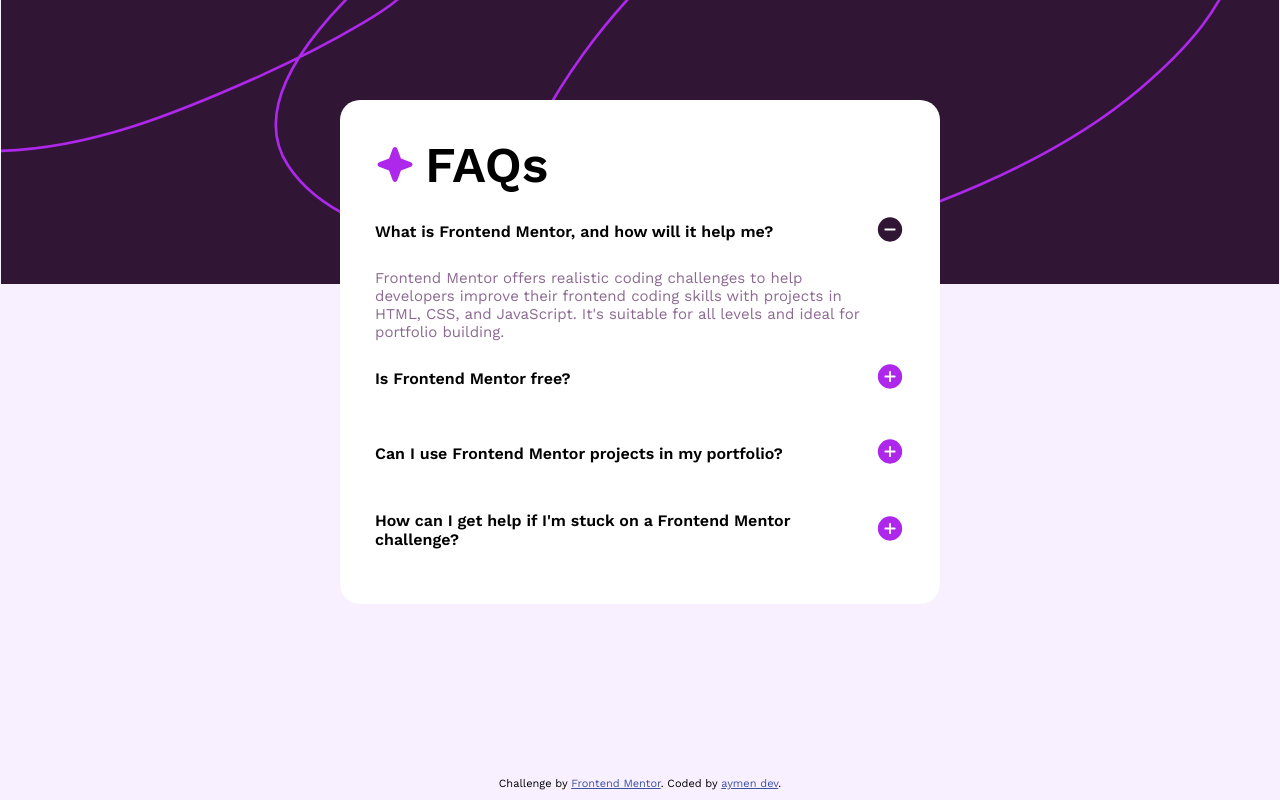
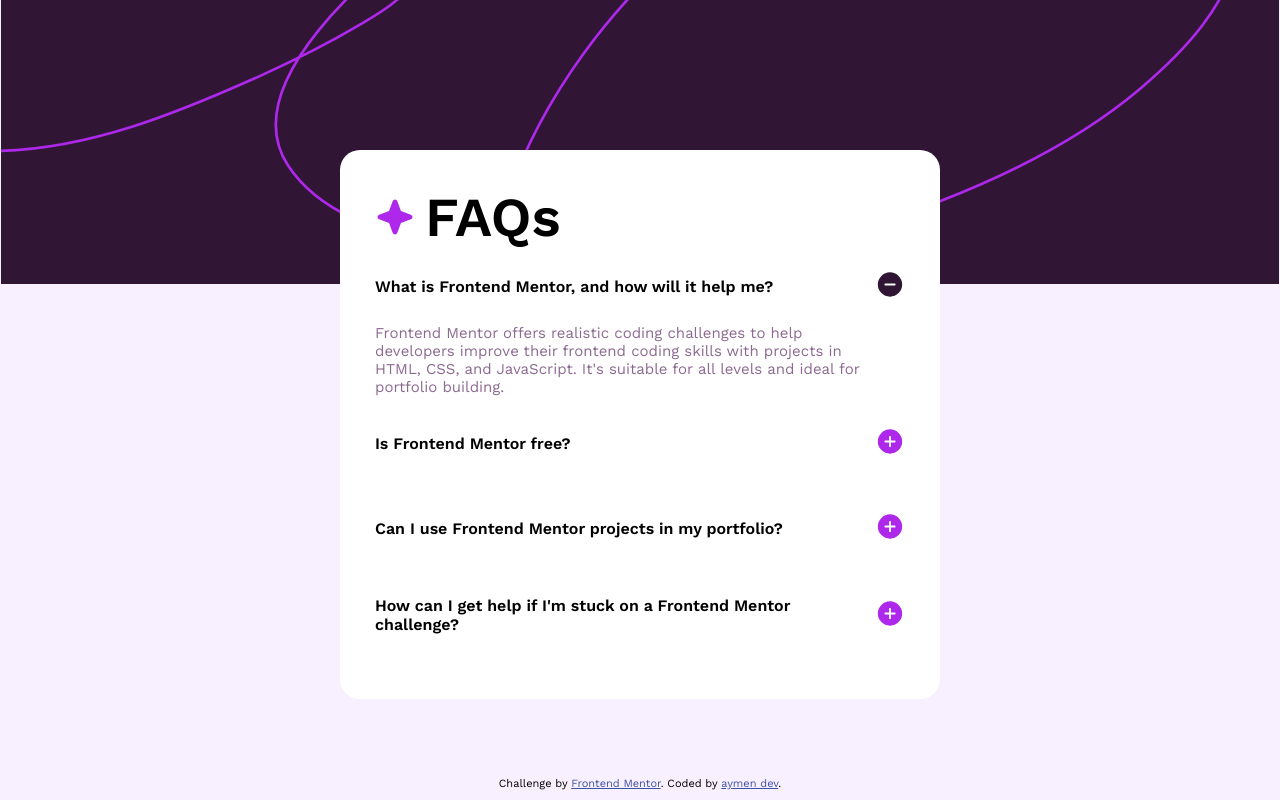
Before and after one commit to aymenthedeveloper/faq-accordion, a plain HTML site: page index.html in a window 1280 px wide. Shown: the top 800 px of the page. Drawn offline with nearby package versions, Linux system fonts and the light colour scheme.

Commit message:
small changes again

```diff
--- a/style.css
+++ b/style.css
@@ -19,7 +19,7 @@
   .faq_body{
     width: clamp(350px, 75%, 600px);
     height: fit-content;
-    margin-top: 100px;
+    margin-top: 150px;
     background-color: #fff;
     border-radius: 20px;
     padding: 35px;
@@ -30,8 +30,11 @@
     gap: 10px;
   }
   .faq_header h1{
-    font-size: 50px;
+    font-size: 55px;
     font-weight: 700;
+  }
+  .faq {
+    margin-bottom: 10px;
   }
   .faq button{
     cursor: pointer;
```
